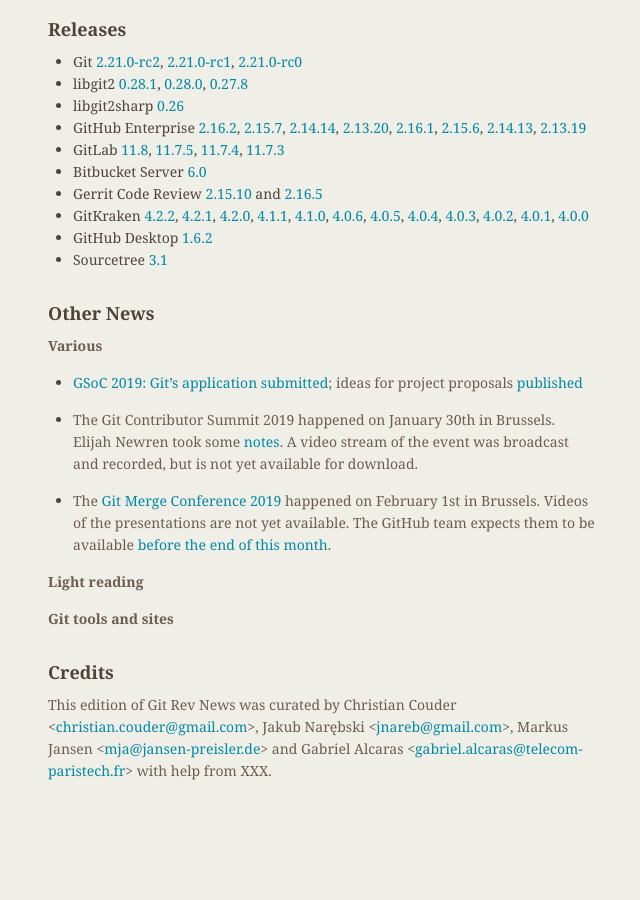
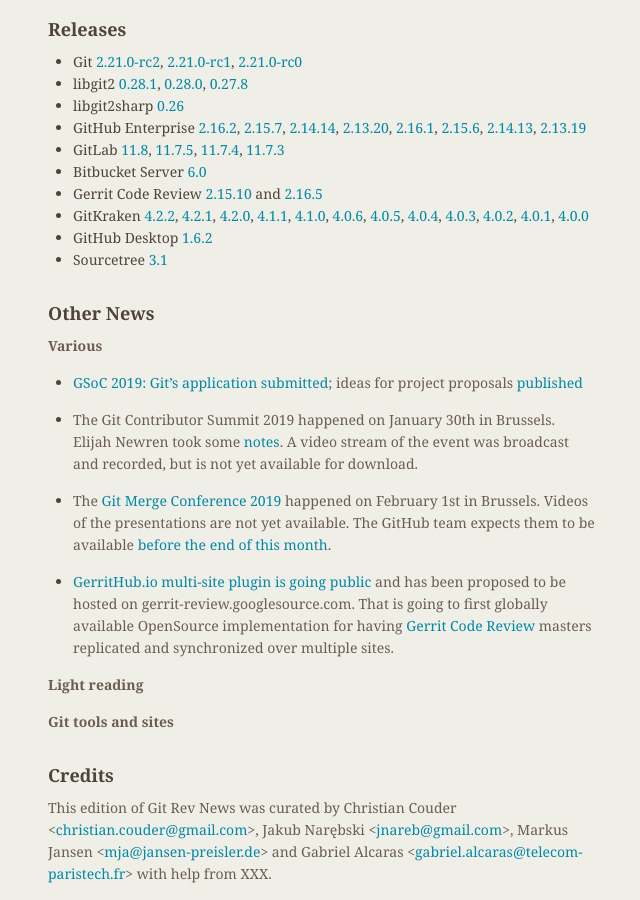
Before and after one commit to git/git.github.io, a Jekyll site: the page built from rev_news/drafts/edition-48.md, in a window 1280 px wide and 900 px high, scrolled down 1135 px. Shown: the whole window, without its empty margins (486-1126 px from the left). Built offline with Jekyll 4.4.1, drawn with Linux system fonts in a browser that asks for light colours; before the commit the page ends 1932 px from its top, so only the background shows below that.

Commit message:
Introducing GerritHub.io multi-site plugin

```diff
--- a/rev_news/drafts/edition-48.md
+++ b/rev_news/drafts/edition-48.md
@@ -135,6 +135,10 @@
   available. The GitHub team expects them to be available
   [before the end of this month](https://public-inbox.org/git/20190221082218.GA3335@sigill.intra.peff.net/).
 
+* [GerritHub.io multi-site plugin is going public](https://groups.google.com/forum/#!topic/repo-discuss/A9dGOppvgGA) and has
+  been proposed to be hosted on gerrit-review.googlesource.com. That is going to first globally available OpenSource
+  implementation for having [Gerrit Code Review](https://www.gerritcodereview.com) masters replicated and synchronized over multiple sites.
+
 __Light reading__
 
 
```
